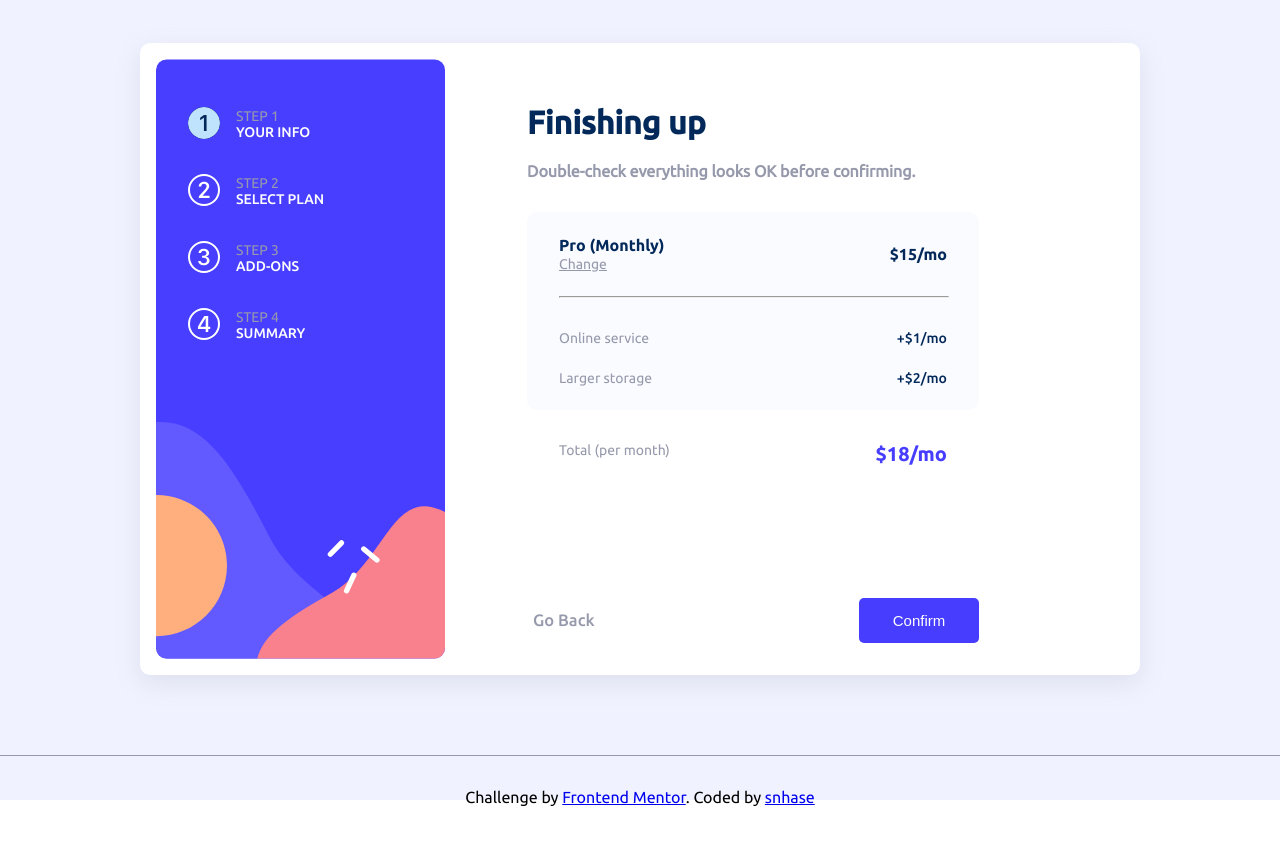
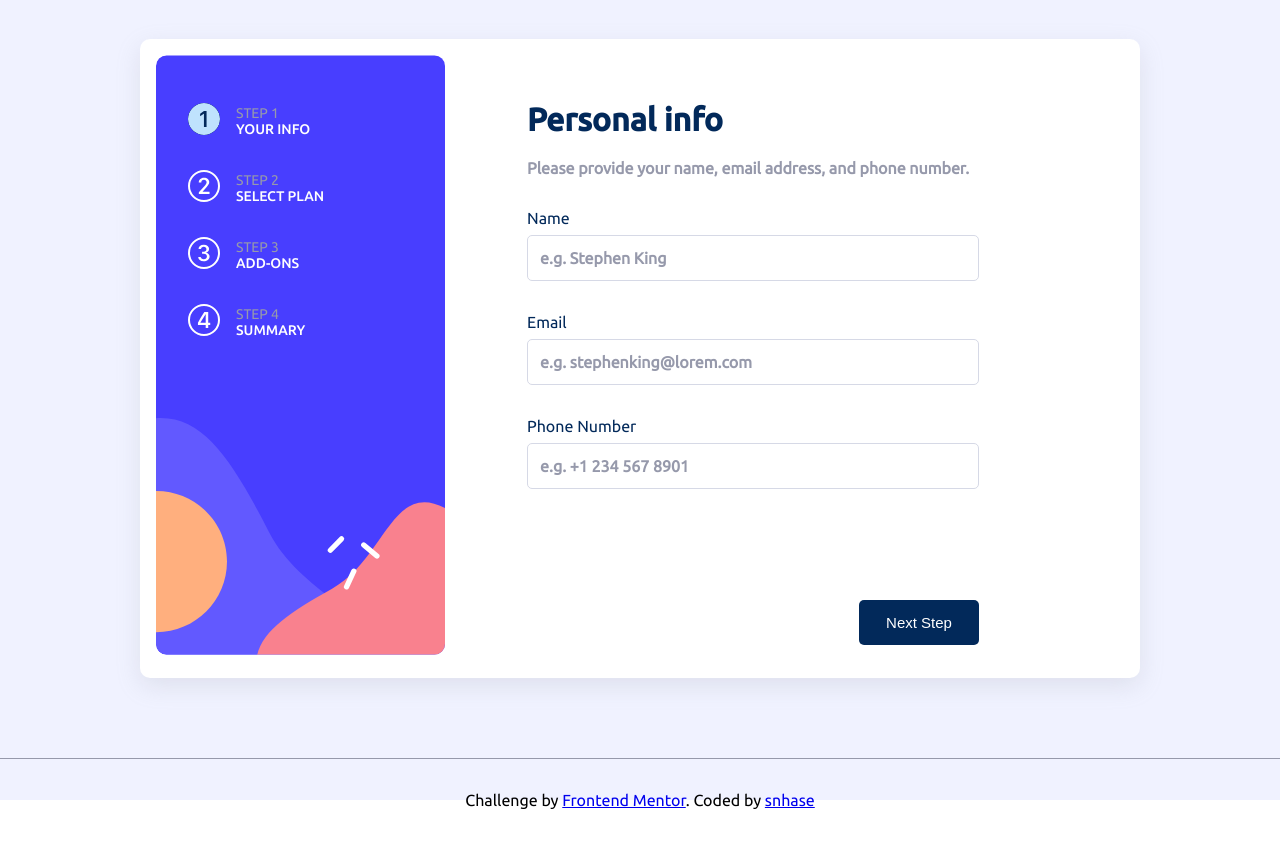
Before and after one commit to snhase/fem-multi-step-form, a React (Create React App) app: page / in a window 1280 px wide. Shown: the top 841 px of the page. Built offline with nearby package versions, Linux system fonts and the light colour scheme.

Commit message:
add state management and transition logic

```diff
--- a/package.json
+++ b/package.json
@@ -10,6 +10,7 @@
     "react": "^18.2.0",
     "react-dom": "^18.2.0",
     "react-icons": "^4.11.0",
+    "react-number-format": "^5.3.1",
     "react-scripts": "5.0.1",
     "web-vitals": "^2.1.0",
     "yup": "^1.3.2"
--- a/src/App.css
+++ b/src/App.css
@@ -13,7 +13,6 @@
   justify-content: flex-end;
   text-align: right;
   margin-top: 4.5rem;
-  margin-right: -1.5rem;
 }
 
 .button-wrapper{
@@ -22,7 +21,6 @@
   justify-content: space-between;
   text-align: right;
   margin-top: 2rem;
-  /* margin-right: -0.5rem; */
 }
 
 .button-primary {
@@ -46,8 +44,7 @@
   height: 45px;
   min-width: 120px;
   border-radius: 5px;
-  opacity: 80%;
-  font-size: 16.5px;
+  opacity: 0.5
 }
 
 .button-primary:active {
@@ -235,7 +232,7 @@
 
 hr{
   width: 100%;
-  margin-top: 1.5rem;
+  margin-top: 1rem;
   color : hsl(231, 11%, 63%)
 
 }
@@ -267,16 +264,17 @@ hr{
   display: flex;
   flex-direction: row;
   justify-content: space-between;
+  align-items: center;
 }
 
 .form-text-input-error {
   text-align: right;
   color: hsl(354, 84%, 57%);
+  font-family: 'ubuntu-medium';
   font-size: 14px;
 }
 
 .form .text-input {
-  width:100%;
   height: 28px;
   margin: 0.5rem 0 2rem 0;
   padding: 0.5rem 0.75rem;
@@ -297,17 +295,21 @@ hr{
   border: 1px solid  hsl(243, 100%, 62%)
 }
 
-.form .text-input:active {
-  border: 1px solid  hsl(243, 100%, 62%);
+.form .text-input::placeholder {
+  color: hsl(231, 11%, 63%);
+  font-family: 'ubuntu-regular';
+  font-weight: 700;
 }
 
 .form .text-input-error{
-  width:100%;
-  height: 32px;
+  height: 28px;
   margin: 0.5rem 0 2rem 0;
   padding: 0.5rem 0.75rem;
   border: 0.5px solid hsl(354, 84%, 57%);
   border-radius: 5px;
+  font-family: 'ubuntu-medium';
+  color: hsl(213, 96%, 18%);
+  font-size: 16px;
 }
 
 .form .text-input-error:focus-visible {
@@ -429,7 +431,7 @@ hr{
 .switch-container {
   border-radius: 10px;
   width:100%;
-  background-color:hsl(228, 100%, 84%, 0.15);
+  background-color:hsl(231, 100%, 99%);
   display: flex;
   flex-direction: row;
   align-items: center;
@@ -506,10 +508,19 @@ input:checked + .slider:before {
 
 .summary-button {
   background-color: hsl(243, 100%, 62%);
+  font-size: 15px;
 }
 
-body:has(#summary-link-plan:hover) #summary-btn{
-  opacity: 0.5;
+.summary-button:hover {
+  background-color: hsl(243, 100%, 62%);
+}
+
+.summary-button:focus-visible {
+  background-color: hsl(243, 100%, 62%);
+}
+
+.summary-button:disabled{
+  background-color: hsl(243, 100%, 62%);
 }
 
 .summary-content {
@@ -526,7 +537,7 @@ body:has(#summary-link-plan:hover) #summary-btn{
 }
 
 .summary-line-amount{
-  margin-top: 1.5rem;
+  margin-top: 1rem;
   font-size: 14px;
   color: hsl(213, 96%, 18%);
   font-family: 'ubuntu-medium';
@@ -542,7 +553,7 @@ body:has(#summary-link-plan:hover) #summary-btn{
 .summary-line-info {
   font-size: 14px;
   color: hsl(231, 11%, 63%);
-  margin-top: 1.5rem;
+  margin-top: 1rem;
 }
 
 .summary-line-plan {
@@ -554,6 +565,7 @@ body:has(#summary-link-plan:hover) #summary-btn{
   font-size: 14px;
   color: hsl(231, 11%, 63%);
   text-decoration: underline;
+  margin: 10px 0;
 }
 
 .summary-line-plan-link:hover {
--- a/src/App.js
+++ b/src/App.js
@@ -1,3 +1,4 @@
+import React, {useState} from 'react';
 import './App.css';
 import { AddOns } from './components/AddOns';
 import { PersonalInfo } from './components/PersonalInfo';
@@ -6,26 +7,62 @@ import { SelectPlan } from './components/SelectPlan';
 import { Summary } from './components/Summary';
 
 function App() {
+
+  const [step, setStep] = useState(1);
+  const [user, setUser] = useState(null);
+  const [plan, setPlan] = useState('Arcade');
+  const [billing, setBilling] = useState('Monthly');
+  const [addOns, setAddOns] = useState(null);
+
   return (
     <div className="app">
       <div className="main-content">
         <div className="card">
           <div className='card-style'>
             <div className='sidebar-bg'>
-              <ProgressIndicator/>
+              <ProgressIndicator
+                step = {step}/>
             </div>
             <div className='card-container'>
-              {/* <PersonalInfo/> */}
-              {/* <SelectPlan/> */}
-              {/* <AddOns billing='Monthly'/> */}
-              <Summary
-                confirmed={false}
-                plan='Pro'
-                billing='Monthly'
-                service={true}
-                storage={true}
-                profile={false}
+              {
+                step === 1?
+                <PersonalInfo
+                  step = {step}
+                  setStep ={ setStep}
+                  user = {user}
+                  setUser = {setUser}
                 />
+                :
+                step === 2 ?
+                <SelectPlan
+                  step = {step}
+                  setStep ={ setStep}
+                  plan = {plan}
+                  setPlan = {setPlan}
+                  billing={billing}
+                  setBilling={setBilling}
+                />
+                :
+                step === 3 ?
+                <AddOns
+                  step = {step}
+                  setStep = {setStep}
+                  billing = {billing}
+                  addOns = {addOns}
+                  setAddOns = {setAddOns}
+                  />
+                :
+                step === 4 ?
+                <Summary
+                step = {step}
+                setStep = {setStep}
+                plan = {plan}
+                billing = {billing}
+                addOns = { addOns}
+                />
+                :
+                <></>
+              }
             </div>
           </div>
         </div>
--- a/src/components/AddOns.js
+++ b/src/components/AddOns.js
@@ -3,20 +3,22 @@ import { Checkbox } from './shared/Checkbox';
 import { getAddOnCharges } from '../utils';
 
 
-export const AddOns = ({billing}) => {
+export const AddOns = ({step, setStep, billing, addOns, setAddOns}) => {
     return (
       <div className='card-content'>
         <h1 className='card-title'>Pick add ons</h1>
-        <h4 className='card-subtitle'> Add-ons help enhanced your gaming experience.</h4>
+        <h4 className='card-subtitle'> Add-ons help enhance your gaming experience.</h4>
       <Formik
       initialValues={{
-        service: false,
-        storage: false,
-        profile: false,
+        service: addOns && addOns.service ? addOns.service : false,
+        storage: addOns && addOns.storage ? addOns.storage : false,
+        profile: addOns && addOns.profile ? addOns.profile : false,
       }}
       onSubmit={(values, { setSubmitting }) => {
         setTimeout(() => {
-          alert(JSON.stringify(values, null, 2))
+          console.log(JSON.stringify(values, null, 2))
+          setAddOns(values)
+          setStep(step+1)
           setSubmitting(false);
         }, 400);
       }}>
@@ -43,11 +45,17 @@ export const AddOns = ({billing}) => {
               ></Checkbox>
             </div>
             <div className='button-wrapper'>
-              <button className='button-secondary'> Go Back</button>
-                <button
-                  type="submit"
-                  className='button-primary'
-                  >Next Step</button>
+              <button
+                type="button"
+                className='button-secondary'
+                onClick={()=>{
+                  setStep(step-1)
+                }}
+                > Go Back</button>
+              <button
+                type="submit"
+                className='button-primary'
+                >Next Step</button>
             </div>
           </Form>
         {/* )} */}
--- a/src/components/PersonalInfo.js
+++ b/src/components/PersonalInfo.js
@@ -3,7 +3,7 @@ import * as Yup from 'yup';
 import { TextInput } from './shared/TextInput';
 
 
-export const PersonalInfo = () => {
+export const PersonalInfo = ({step, setStep, user , setUser }) => {
 
     return (
       <div className='card-content'>
@@ -12,45 +12,67 @@ export const PersonalInfo = () => {
 
       <Formik
       initialValues={{
-        name: '',
-        email: '',
-        phoneNumber:''
+        name: user && user.name ? user.name :'',
+        email: user && user.email ? user.email :'',
+        phoneNumber:user && user.phoneNumber ? user.phoneNumber :''
       }}
       validationSchema={Yup.object({
         name: Yup.string()
-          .required('This field is required'),
+          .required('This field is required')
+          .max(50,'Name allows 50 max charactors'),
         email: Yup.string()
           .email('Invalid email address')
           .required('This field is required'),
         phoneNumber: Yup.string()
+          .test('valid','invalid phone number',
+            function(phone) {
+              if(phone){
+                let formatted = phone.trim().replace(/[+ ]/gm,'')
+                formatted = formatted.slice(1,formatted.length)
+                if(formatted.length >=11 || formatted.length <10){
+                  return false;
+                }
+                else{
+                  return true;
+                }
+              }
+              return true;
+            }
+          )
           .required('This field is required'),
       })}
       onSubmit={(values, { setSubmitting }) => {
         setTimeout(() => {
-          alert(JSON.stringify(values, null, 2))
+          setUser(values)
+          setStep(step+1)
           setSubmitting(false);
         }, 400);
       }}>
-          <Form className='form'>
-            <div className='form-content'>
+        {({ errors, touched, isSubmitting }) => (
+          <Form className ='form'>
+            <div className ='form-content'>
               <TextInput
-                name="name"
-                label="Name"/>
+                name = "name"
+                label = "Name"
+                placeholder = "e.g. Stephen King"/>
               <TextInput
-                  name="email"
-                  label="Email"/>
+                  name = "email"
+                  label = "Email"
+                  placeholder = "e.g. stephenking@lorem.com"/>
               <TextInput
                   name="phoneNumber"
-                  label="Phone Number"/>
+                  label="Phone Number"
+                  placeholder = "e.g. +1 234 567 8901"/>
             </div>
             <div className='button-wrapper-end'>
                 <button
                   type="submit"
+                  disabled = { (touched.name && errors.name) || (touched.email && errors.email) || (touched.phoneNumber && errors.phoneNumber) || isSubmitting}
                   className='button-primary'
                   >Next Step</button>
             </div>
           </Form>
-        {/* )} */}
+        )}
       </Formik>
     </div>
     )
--- a/src/components/SelectPlan.js
+++ b/src/components/SelectPlan.js
@@ -8,7 +8,7 @@ import {ReactComponent as Pro} from '../assets/images/icon-pro.svg'
 import { getPlanCharges } from '../utils';
 
 
-export const SelectPlan = () => {
+export const SelectPlan = ({step, setStep, plan, setPlan, billing, setBilling}) => {
 
     return (
       <div className='card-content '>
@@ -16,13 +16,9 @@ export const SelectPlan = () => {
         <h4 className='card-subtitle'> You have the option of monthly or yearly billing.</h4>
       <Formik
       initialValues={{
-        plan: 'Arcade',
-        billing: false
+        plan: plan? plan: 'Arcade',
+        billing: billing && billing === 'Yearly'? true : false
       }}
-      validationSchema={Yup.object({
-        plan: Yup.string()
-          .required('This field is required'),
-      })}
       onSubmit={(values, { setSubmitting }) => {
         if(values.billing){
           values.billing='Yearly'
@@ -31,7 +27,10 @@ export const SelectPlan = () => {
           values.billing='Monthly'
         }
         setTimeout(() => {
-          alert(JSON.stringify(values, null, 2))
+          console.log(JSON.stringify(values, null, 2))
+          setPlan(values.plan)
+          setBilling(values.billing)
+          setStep(step+1)
           setSubmitting(false);
         }, 400);
       }}>
@@ -66,7 +65,13 @@ export const SelectPlan = () => {
               ></Switch>
             </div>
             <div className='button-wrapper'>
-              <button className='button-secondary'> Go Back</button>
+              <button
+                type="button"
+                className='button-secondary'
+                onClick={()=>{
+                  setStep(step-1)
+                }}
+                > Go Back</button>
                 <button
                   type="submit"
                   className='button-primary'
--- a/src/components/Summary.js
+++ b/src/components/Summary.js
@@ -1,13 +1,14 @@
+import React, {useState} from 'react';
 import { getPlanCharges, getTotalAddOnCharges } from "../utils";
 import {ReactComponent as ThankYou} from '../assets/images/icon-thank-you.svg'
 
 
-const calculateTotal = (plan , billing , service, storage, profile) => {
+const calculateTotal = (plan , billing , addOns) => {
   let planCharges = 0;
   planCharges = getPlanCharges(billing, plan);
 
   let addOnCharges = 0;
-  addOnCharges= getTotalAddOnCharges(billing, service, storage, profile);
+  addOnCharges= getTotalAddOnCharges(billing, addOns);
 
   let total = 0;
   total = planCharges + addOnCharges;
@@ -15,7 +16,10 @@ const calculateTotal = (plan , billing , service, storage, profile) => {
   return total
 }
 
-export const Summary = ({confirmed, plan , billing , service, storage, profile}) => {
+export const Summary = ({step, setStep, plan , billing , addOns}) => {
+
+  const [confirmed, setConfirmed] = useState(false)
+  const [disableButton, setDisableButton] = useState(false)
 
     return (
       <div className="card-content">
@@ -36,14 +40,30 @@ export const Summary = ({confirmed, plan , billing , service, storage, profile})
                     <div className="summary-line-details">
                       <div>
                         <div className="summary-line-plan">{plan}{' ('+ billing + ')'}</div>
-                        <a id='summary-link-plan' className="summary-line-plan-link">Change</a>
+                        <div
+                          id='summary-link-plan'
+                          className="summary-line-plan-link"
+                          onMouseOver={()=>{
+                            setDisableButton(true)
+                          }}
+                          onMouseLeave={()=>{
+                            setDisableButton(false)
+                          }}
+                          onClick={()=>{
+                            setStep(2)
+                          }}>Change</div>
                       </div>
                       <div className="summary-line-plan">{'$'+ getPlanCharges(billing, plan)+'/'}{billing === 'Yearly'? 'yr' : 'mo'}</div>
                     </div>
-                  <hr/>
+                    {
+                      addOns.service || addOns.storage || addOns.profile?
+                      <hr/>
+                      :
+                      <></>
+                    }
                   <div>
                     {
-                      service?
+                      addOns && addOns.service?
                       <div className='summary-line-details'>
                         <div className="summary-line-info">Online service</div>
                         <div className="summary-line-amount">{billing === 'Yearly'?'+$10/yr':'+$1/mo'}</div>
@@ -52,7 +72,7 @@ export const Summary = ({confirmed, plan , billing , service, storage, profile})
                       <></>
                     }
                     {
-                      storage?
+                      addOns && addOns.storage?
                       <div className='summary-line-details'>
                         <div className="summary-line-info">Larger storage</div>
                         <div className="summary-line-amount">{billing === 'Yearly'?'+$20/yr':'+$2/mo'}</div>
@@ -61,7 +81,7 @@ export const Summary = ({confirmed, plan , billing , service, storage, profile})
                       <></>
                     }
                     {
-                      profile?
+                      addOns && addOns.profile?
                       <div className='summary-line-details'>
                         <div className="summary-line-info">Customizable profile</div>
                         <div className="summary-line-amount">{billing === 'Yearly'?'+$20/yr':'+$2/mo'}</div>
@@ -73,15 +93,24 @@ export const Summary = ({confirmed, plan , billing , service, storage, profile})
                 </div>
                 <div className='summary-total'>
                   <div>Total {billing === 'Yearly'? '( per year )' : '(per month)'} </div>
-                  <div className="summary-total-amount">{'$'+ calculateTotal(plan , billing , service, storage, profile) + '/'}{billing === 'Yearly'? 'yr' : 'mo'}</div>
+                  <div className="summary-total-amount">{'$'+ calculateTotal(plan , billing , addOns) + '/'}{billing === 'Yearly'? 'yr' : 'mo'}</div>
                 </div>
               </div>
               <div className='button-wrapper'>
-                  <button type="button" className='button-secondary'> Go Back </button>
+                <button
+                  type="button"
+                  className='button-secondary'
+                  onClick={()=>{
+                    setStep(step-1)
+                  }}
+                  > Go Back</button>
                   <button
                     type="button"
-                    id='summary-btn'
                     className='button-primary summary-button'
+                    disabled={disableButton}
+                    onClick={()=>{
+                      setConfirmed(true)
+                    }}
                     >Confirm</button>
                 </div>
             </div>
--- a/src/components/shared/TextInput.js
+++ b/src/components/shared/TextInput.js
@@ -1,4 +1,5 @@
 import { useField } from 'formik';
+import {PatternFormat} from 'react-number-format'
 
 export const TextInput = ({ label, ...props }) => {
   const [field, meta] = useField(props);
@@ -11,10 +12,15 @@ export const TextInput = ({ label, ...props }) => {
         {
             meta.touched && meta.error ?
             <div className='form-text-input-error'>{meta.error}</div>
-            : null
+            : <></>
         }
       </div>
-      <input className={meta.touched && meta.error ?'text-input-error' :'text-input'} {...field} {...props} />
+      {
+        props.name === 'phoneNumber' ?
+        <PatternFormat className={meta.touched && meta.error ?'text-input-error' :'text-input'} format="+1 ### ### ####"  {...field} {...props} />
+        :
+        <input className={meta.touched && meta.error ?'text-input-error' :'text-input'} {...field} {...props} />
+      }
 
     </>
   );
--- a/src/utils.js
+++ b/src/utils.js
@@ -48,15 +48,15 @@ export const  getAddOnCharges = (billing, addOn) => {
     return addOnCharges;
 }
 
-export const  getTotalAddOnCharges = (billing, service, storage, profile) => {
+export const  getTotalAddOnCharges = (billing, addOns) => {
     let addOnCharges = 0;
-    if(service) {
+    if(addOns && addOns.service) {
         addOnCharges = getAddOnCharges(billing, 'service');
     }
-    if(storage) {
+    if(addOns && addOns.storage) {
         addOnCharges = addOnCharges + getAddOnCharges(billing, 'storage');
     }
-    if(profile) {
+    if(addOns && addOns.profile) {
         addOnCharges =  addOnCharges + getAddOnCharges(billing,'profile');
     }
     return addOnCharges;
```
Also changed, not shown: src/components/ProgressIndicator.js (+7 -8 lines), 1 other file (tests, documents, lock files or other folders).
